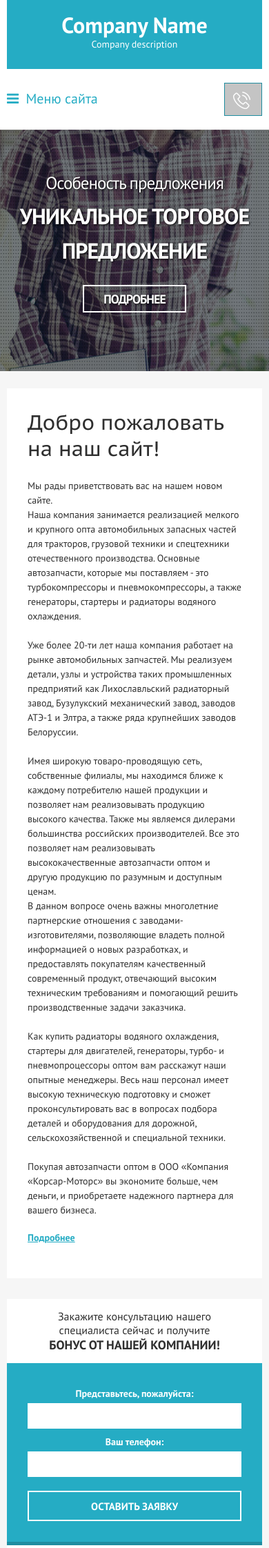
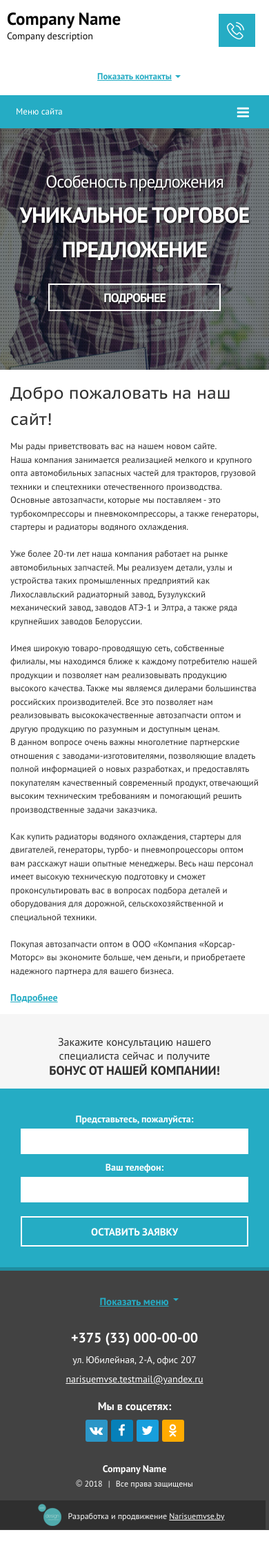
Before and after one commit to V-IX/vizitka1, a CodeIgniter app: page /database/ in a window 390 px wide. Shown: the top 2244 px of the page at 69% size. After the commit the page ends 2218 px from the top, so only its background shows below. Run offline with CodeIgniter, Linux system fonts and the light colour scheme; data comes from the database, SQL or seed files in the repository.

Commit message:
Выполнены все правки.

```diff
--- a/application/views/site/common/template.php
+++ b/application/views/site/common/template.php
@@ -30,9 +30,8 @@
 
     <? $csrf = $this->security->get_csrf_hash();?>
     <script>
-                                                                    base_url = "<?=base_url()?>"
+            base_url= "<?=base_url()?>"
             csrf_test_name = "<?=$csrf;?>"
-
     </script>
 
 </head>
@@ -55,6 +54,7 @@
                             <span>Заказать звонок</span>
                     </a>
                     <div class="header-contacts">
+                        <a href="javascript:void(0)" class="header-center-btn">Показать контакты</a>
                         <div class="row mb5">
                             <div class="col-6 phone _1">
                                 <?=phone($siteinfo['phone'], $siteinfo['phoneMask']);?>
@@ -75,8 +75,8 @@
                     <div class="tmenu-btn">
                         <a href="javascript:void(0)" class="tmenuBtn">
                             <?=fa('bars')?>
+                            <span>Меню сайта</span>
                         </a>
-                        <a href="javascript:void(0)" class="tmenuBtn tmenuText">Меню сайта</a>
                     </div>
                 </div>
             </div>
@@ -139,6 +139,7 @@
                             <div class="developer">Разработка и продвижение <a href="http://narisuemvse.by" target="_blank">Narisuemvse.by</a></div>
                         </div>
                         <div class="col-4 footer-menu">
+                            <a href="javascript:void(0)" class="footer-center-btn">Показать меню</a>
                             <div class="row">
                                 <? foreach($fmenu as $_fmenu) { ?>
                                     <div class="col-6">
--- a/application/views/site/pages/contacts.php
+++ b/application/views/site/pages/contacts.php
@@ -22,7 +22,7 @@
 						<div class=""><?=fa('map-marker fa-fw text-gray mr5');?><?=$siteinfo['adres'];?></div>
 					</div>
 					<? if($siteinfo['map'] != '') { ?>
-					<div class="mb15">
+					<div class="mb15 maap">
 						<?=htmlspecialchars_decode($siteinfo['map']);?>
 					</div>
 					<? } ?>
--- a/assets/site/css/content.css
+++ b/assets/site/css/content.css
@@ -36,7 +36,9 @@
     background: transparent;
 }
 
-.offer-btn:hover {background: rgba(255, 255, 255, 0.1);}
+.offer-btn:hover {
+    background: rgba(255, 255, 255, 0.1);
+}
 
 /* home */
 
@@ -66,15 +68,24 @@
     color: #fff;
 }
 
-.home-text {font-size: 16px;}
-.home-title {font-size: 18px; font-weight: 700; text-transform: uppercase;}
+.home-text {
+    font-size: 16px;
+}
+
+.home-title {
+    font-size: 18px;
+    font-weight: 700;
+    text-transform: uppercase;
+}
 
 .home-form .form-input {
     border-color: #fff;
     text-align: center;
 }
 
-.home-form .form-input:focus {border-color: #c4c4c4;}
+.home-form .form-input:focus {
+    border-color: #c4c4c4;
+}
 
 /* page */
 
@@ -82,22 +93,25 @@
     padding: 0 0 50px;
 }
 
-.page {}
-
-.publications-list {}
-
 .publications-list > li {
     margin-bottom: 20px;
+}
+
+.publications-list > li:hover .publications-item .h4 {
+    text-decoration: underline;
 }
 
 .publications-list > li:last-child {
     margin-bottom: 0;
 }
 
+.publications-list a {
+    color: black;
+}
+
 /* contacts */
 
-.contacts-form {
-}
+.contacts-form {}
 
 /* popup */
 
@@ -112,7 +126,8 @@
 
 .close {
     position: absolute;
-	top: 15px; right: 15px;
+    top: 15px;
+    right: 15px;
     width: 10px;
     height: 11px;
     background: url('../img/x.png') no-repeat;
@@ -127,11 +142,14 @@
 
 /* cap */
 
-.cap {position: relative;}
+.cap {
+    position: relative;
+}
 
 .cap-form {
     position: absolute;
-	top: 100px; left: 50%;
+    top: 100px;
+    left: 50%;
     width: 400px;
     margin-left: -200px;
     background: #fff;
@@ -156,3 +174,69 @@
     line-height: 22px;
     color: #7d7d7d;
 }
+
+@media screen and (max-width: 999px) {
+    /*---------------------
+             MAIN
+    ---------------------*/
+    .left-side .pt-caption {
+        font-size: 28px;
+    }
+    .home .left-side {
+        padding: 0;
+        width: 100%;
+        margin-right: -390px;
+        padding: 20px 350px 20px 20px;
+    }
+    .home-form {}
+}
+
+@media screen and (max-width: 767px) {
+    .page {
+        padding: 0;
+    }
+    .popup {
+        padding: 20px 25px;
+    }
+    /*---------------------
+             MAIN
+    ---------------------*/
+    .offer {
+        height: 350px;
+        padding-top: 65px;
+    }
+    .offer .offer-btn {
+        padding: 5px 15px;
+        border: 2px solid #fff;
+        width: 150px;
+        height: 40px;
+        line-height: 28px;
+    }
+    .offer .text {
+        font-size: 25px;
+    }
+    .offer .title {
+        font-size: 32px;
+        line-height: 50px;
+    }
+    .right-side .offer-btn {
+        border: 2px solid #fff;
+    }
+    .home,
+    .home .wrapper {
+        padding: 0;
+    }
+    .home .left-side {
+        position: relative;
+        margin: 0;
+        padding: 15px 15px;
+    }
+    .home .pt-caption {
+        font-size: 24px;
+        margin-bottom: 10px !important;
+    }
+    .home .right-side {
+        background: #f6f6f6;
+        padding-top: 0;
+    }
+}
--- a/assets/site/css/reset.css
+++ b/assets/site/css/reset.css
@@ -18,7 +18,6 @@ table, /*tr, td,*/ thead, tbody, tfoot
 html, body {
 	height: 100%;
 	width: 100%;
-	max-width: 1000px;
     margin: 0 auto;
 }
 
@@ -400,10 +399,9 @@ input[readonly] {
 	font-size: 18px;
 }
 
-
 /* text-editor */
 
-.text-editor {font-size: 14px; font-weight: 300; line-height: 1.5}
+.text-editor {font-size: 13px; font-weight: 300; line-height: 1.5}
 
 .text-editor p {margin-bottom: 10px;}
 .text-editor ul, .text-editor ol {margin: 10px 0 20px; padding: 0 0 0 40px;}
--- a/assets/site/css/template.css
+++ b/assets/site/css/template.css
@@ -245,6 +245,7 @@
 
 .developer > a {
     color: #fff;
+    cursor: pointer;
 }
 
 .developer:before {
@@ -432,7 +433,7 @@
 }
 
 .tmenu-btn,
-.tmenuText {
+.tmenu-btn span {
     display: none;
 }
 
@@ -442,6 +443,33 @@
 
 .footer-social {
     float: left;
+}
+
+.header-center-btn,
+.footer-center-btn {
+    position: relative;
+    display: none;
+    font-size: 13px;
+    font-weight: 700;
+    color: #25acc4;
+}
+
+.header-center-btn:after,
+.footer-center-btn:after {
+    content: "";
+    position: absolute;
+    top: 5px;
+    left: 100%;
+    margin-left: 5px;
+    display: block;
+    border: 4px solid transparent;
+    border-top-color: #25acc4;
+}
+
+.footer-center-btn {
+    width: 101px;
+    font-size: 15px;
+    margin: 0 auto;
 }
 
 /*
@@ -463,21 +491,8 @@
 ------------------------------------------------------*/
 
 @media screen and (max-width: 999px) {
-    /*---------------------
-             MAIN
-    ---------------------*/
-    .home .right-side {
-        float: left !important;
-        width: 100% !important;
-        padding-bottom: 25px;
-        margin-top: 30px;
-    }
-    .home-form {
-        width: 80%;
-        margin: 0 auto;
-    }
-    .home .left-side {
-        width: 100% !important;
+    .wrapper {
+        width: 100%;
     }
 }
 
@@ -492,7 +507,6 @@
     .header .phone._2 {
         width: 100%;
     }
-
 }
 
 /*_____________________________________________________
@@ -500,6 +514,9 @@
 ------------------------------------------------------*/
 
 @media screen and (max-width: 767px) {
+    .maap {
+        margin: 0 -15px;
+    }
     /*---------------------
             HEADER
     ---------------------*/
@@ -517,6 +534,7 @@
     }
     .header .logo {
         float: none;
+        margin: 0 -10px;
     }
     .tmenu-btn,
     .tmenu._open {
@@ -540,6 +558,13 @@
     .fa-bars {
         font-size: 35px;
         text-decoration: none;
+    }
+    .tmenu .item > a span {
+        border-bottom: none;
+    }
+    .tmenu .item {
+        border-bottom: 1px dotted #d3cece;
+        margin: 0 -10px;
     }
     /*---------------------
             FOOTER
@@ -569,38 +594,56 @@
         text-align: center;
     }
     /*---------------------
-             MAIN
-    ---------------------*/
-    .offer {
-        height: 350px !important;
-        padding-top: 65px !important;
-    }
-    .offer .offer-btn {
-        padding: 5px 15px !important;
-        border: 2px solid #fff !important;
-        width: 150px !important;
-        height: 40px !important;
-        line-height: 28px !important;
-    }
-    .offer .text {
-        font-size: 25px !important;
-    }
-    .offer .title {
-        font-size: 32px !important;
-        line-height: 50px !important;
-    }
-    .right-side .offer-btn {
-        border: 2px solid #fff;
-    }
-    /*---------------------
            CONTACTS
     ---------------------*/
     .contact_top {
         width: 100%;
     }
     .contact_bottom {
+        margin-top: 20px;
+        width: 102.1%;
+        margin: 0 -5px;
+        margin-bottom: -15px;
+        padding: 0;
+        background-color: #e8e8e8;
+    }
+    .contacts-form {
+        padding: 15px;
+    }
+    /*---------------------
+          PUBLICATION
+    ---------------------*/
+    .page .wrapper {
+        padding: 0;
+    }
+    .page-content {
+        padding: 10px 15px;
+        //padding-bottom: 0;
+    }
+    .publications-list .h4 {
+        font-size: 16px;
+    }
+    .publications-list .h6 {
+        font-size: 13px;
+    }
+    .page-content .bold {
+        margin-bottom: 10px;
+    }
+    /*---------------------
+             MAIN
+    ---------------------*/
+    .home .right-side {
+        float: left !important;
+        width: 100% !important;
+        padding-bottom: 25px;
         margin-top: 30px;
-        width: 100%;
+    }
+    .home-form {
+        width: 80%;
+        margin: 0 auto;
+    }
+    .home .left-side {
+        width: 100% !important;
     }
 }
 
@@ -609,23 +652,75 @@
 ------------------------------------------------------*/
 
 @media screen and (max-width: 489px) {
+
     /*---------------------
             HEADER
     ---------------------*/
+    .logo-descr {
+        text-align: left;
+    }
+    .logo-title {
+        font-size: 25px;
+    }
+    .logo {
+        width: 80%;
+        float: left !important;
+        display: block;
+        background: white !important;
+        text-decoration: none;
+        color: #080808;
+        height: 100px;
+        padding: 15px 20px;
+        text-align: center;
+    }
+    .header {
+        padding-bottom: 0px;
+    }
+    .header-contacts .col-6 {
+        width: 100%;
+        margin-bottom: 5px;
+    }
+    .header-contacts .row {
+        margin: 0;
+    }
+    .header .wrapper {
+        padding: 0;
+    }
+    .tmenu-btn {
+        width: 100%;
+        float: left;
+        padding: 3px 8px;
+        background: #25acc4; //margin: 20px 0px;
+        font-size: 20px;
+    }
+    .header-center-btn {
+        display: inline-block;
+        vertical-align: middle;
+    }
     .header-contacts {
+        width: 100%;
+        float: none;
+        margin: 0 auto;
+        padding: 0;
+        text-align: center;
+    }
+    .header-contacts .row {
         display: none;
     }
-    .tmenuText,
     .header-open {
         display: block;
     }
-    .tmenu-btn {
-        float: none;
-        margin: 30px 0 0 0;
-        font-size: 20px;
+    .tmenu-btn span {
+        display: inline-block;
     }
     .tmenu-btn .tmenuBtn {
         float: left;
+        width: 100%;
+        text-align: left;
+        text-decoration: none;
+        color: white;
+        font-size: 13px;
+        padding: 12px 16px 10px 15px;
     }
     .tmenu-btn .tmenuText {
         float: left;
@@ -633,15 +728,17 @@
         text-decoration: none;
     }
     .header .fa-bars {
+        float: right;
         font-size: 20px;
+        padding-right: 5px;
     }
     .header-open {
         float: right;
         height: 48px;
         padding: 0;
+        margin-right: 20px;
         margin-top: 20px;
-        border: 1px solid #1f8da0;
-        background-color: #c4c4c4;
+        background-color: #25acc4;
         cursor: pointer;
     }
     .header-open span {
@@ -667,12 +764,35 @@
         width: 100%;
     }
     .footer-social .bold {
-        padding-top: 25px;
+        text-align: center;
+    }
+    .copyright {
+        text-align: center;
+        padding-bottom: 30px;
     }
     .footer-phone .developer {
         font-size: 12px;
         position: absolute;
-        margin-top: 75px;
+        bottom: -29px;
+        width: 100%;
+        padding: 5px 20px;
+        margin: 0 -15px;
+        background-color: #2f2f2f;
+        text-align: center;
+    }
+    .footer-menu .row .col-6 {
+        width: 100%;
+        margin-bottom: 30px;
+    }
+    .footer-menu .row .col-6:last-child {
+        margin-bottom: 0px;
+    }
+    .footer-center-btn {
+        display: block;
+        vertical-align: middle;
+    }
+    .footer-menu .row {
+        display: none;
     }
     /*---------------------
              MAIN
@@ -685,11 +805,16 @@
         font-size: 15px;
         height: 44px !important;
     }
+    .home .right-side {
+        padding-bottom: 0;
+    }
     /*---------------------
           PUBLICATION
     ---------------------*/
     .publications-item .col-3 {
-        width: 100%;
+        width: 300px;
+        float: none;
+        margin: 0 auto;
         margin-bottom: 10px;
     }
     .publications-item .col-9 {
--- a/assets/site/js/js.js
+++ b/assets/site/js/js.js
@@ -5,4 +5,12 @@ $(document).ready(function(){
         if (el.hasClass('_open')) el.removeClass('_open');
         else el.addClass('_open');
     });
+    $('.header-center-btn').click(function(){
+		$(this).remove();
+		$('.header-contacts .row').fadeIn(300);
+	});
+    $('.footer-center-btn').click(function(){
+		$(this).remove();
+		$('.footer-menu .row').fadeIn(300);
+	});
 })
```
Also changed, not shown: application/views/site/pages/publications.php (+7 -6 lines). Lines whose indentation alone changed are shown as unchanged.
